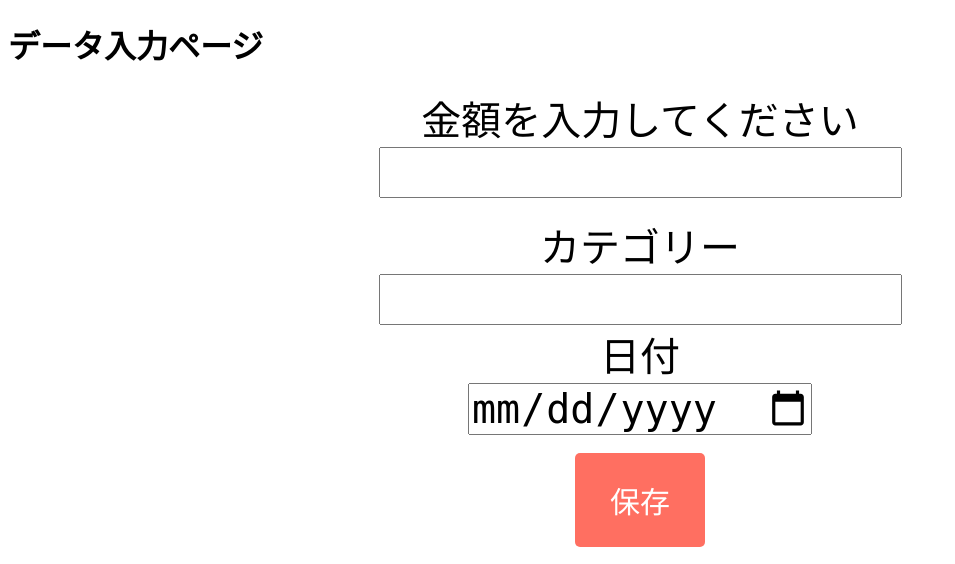
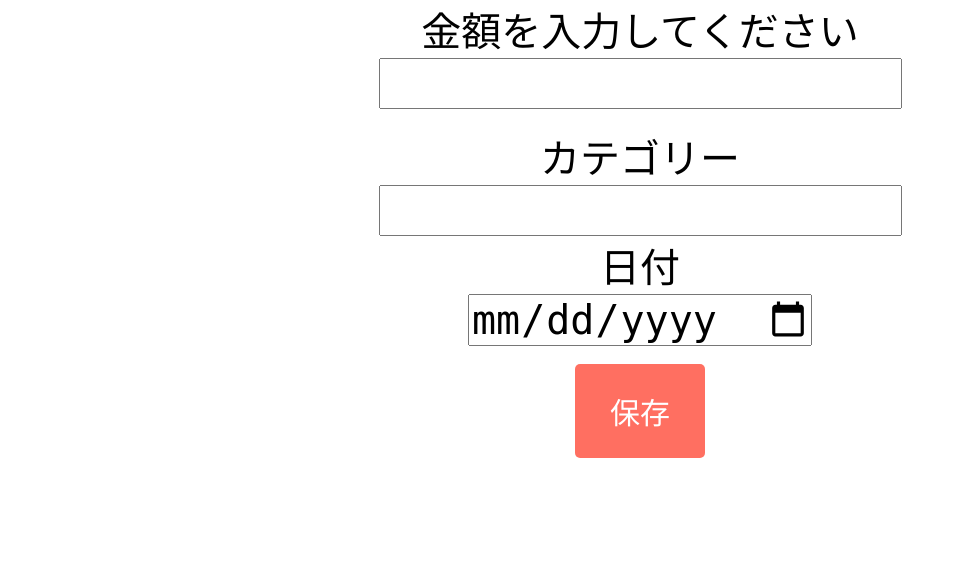
Before and after one commit to 2023AIT-OOP2-G14/Kakeibo, a Flask app: page / in a window 1280 px wide. Shown: the part 72-636 px from the top of the page, without its empty margins (0-955 px from the left). Run offline with Flask 3, Linux system fonts and the light colour scheme.

Commit message:
delete-h1

```diff
--- a/templates/input.html
+++ b/templates/input.html
@@ -38,7 +38,6 @@
         <a href="/calendar">カレンダーページ</a>
     </div>
 
-    <h1>データ入力ページ</h1>
 
     <form action="/input" method="post">
         <center>
```
